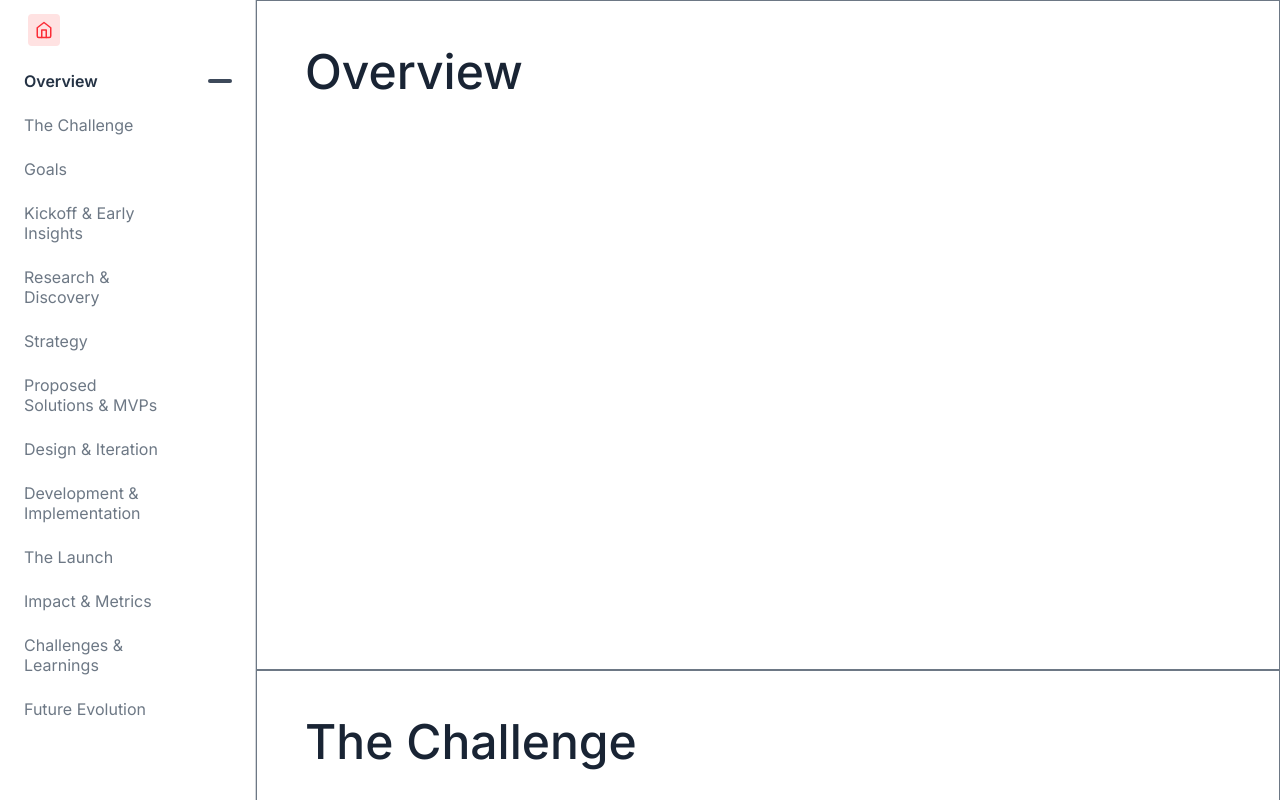
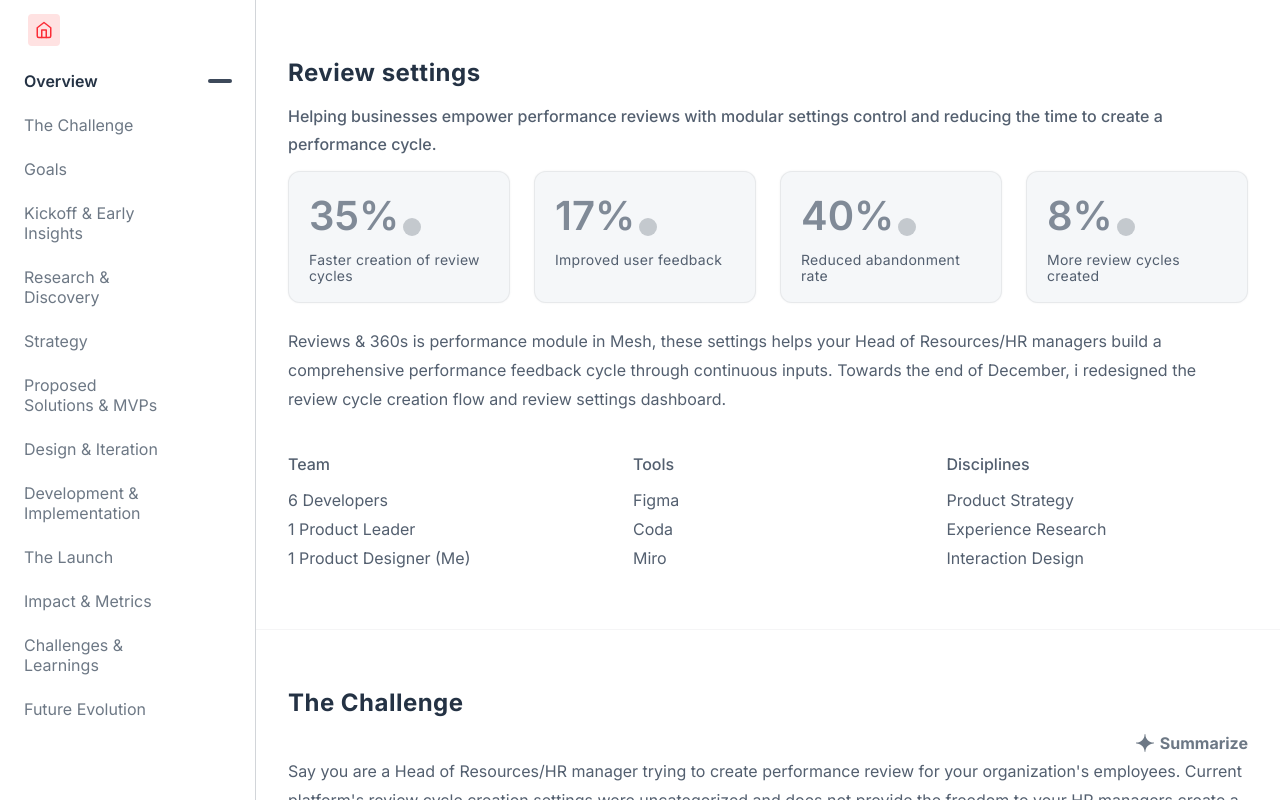
Before and after one commit to omgsumbody/port, a Next.js app: page /review-settings in a window 1280 px wide. Shown: the top 800 px of the page. Built offline with nearby package versions, Linux system fonts and the light colour scheme.

Commit message:
feat(review-settings): update layout and custom typography tokens

```diff
--- a/src/app/globals.css
+++ b/src/app/globals.css
@@ -28,3 +28,13 @@
   background-origin: border-box;
   background-clip: padding-box, border-box;
 }
+
+@layer components {
+  .text-body-m {
+    @apply font-sans font-medium text-[16px] leading-[1.8em] text-grey-70;
+  }
+
+  .text-body-r {
+    @apply font-sans font-normal text-[16px] leading-[1.8em] text-grey-70;
+  }
+}
--- a/src/app/review-settings/page.tsx
+++ b/src/app/review-settings/page.tsx
@@ -3,7 +3,7 @@
 import Link from 'next/link';
 import { NavItem } from '@/components/LeftNavbar';
 import SmartTextBlock from '@/components/SmartTextBlock';
-import { useEffect, useState, useRef } from 'react';
+import React, { useEffect, useState, useRef } from 'react';
 
 const SECTIONS = [
     'Overview',
@@ -104,14 +104,70 @@ export default function ReviewSettings() {
             {/* Main Page Content - sections added here corresponding strictly to nav items */}
             <main className="flex-1 relative">
                 {SECTIONS.map((section) => (
+                    <React.Fragment key={section}>
                     <section
-                        key={section}
                         id={section}
-                        className="h-[670px] w-full border border-grey-60 p-[48px] flex flex-col"
+                        className="flex flex-col items-center py-[56px] w-full"
                     >
-                        <h2 className="font-inter font-medium text-[48px] leading-[46px] text-grey-100 mb-[40px]">
-                            {section}
-                        </h2>
+                        <div className="flex flex-col items-start w-full max-w-[960px] gap-[12px]">
+                            {section === 'Overview' ? (
+                                <>
+                                    <h2 className="font-bold text-[24px] tracking-[0.02em] leading-[1.4em] text-grey-90">
+                                        Review settings
+                                    </h2>
+                                    <p className="text-body-m">Helping businesses empower performance reviews with modular settings control and reducing the time to create a performance cycle.</p>
+
+                                    <div className="flex flex-row w-full max-w-[960px] gap-[24px] h-fit">
+                                        {[
+                                            { value: '35%', subtitle: 'Faster creation of review cycles' },
+                                            { value: '17%', subtitle: 'Improved user feedback' },
+                                            { value: '40%', subtitle: 'Reduced abandonment rate' },
+                                            { value: '8%', subtitle: 'More review cycles created' }
+                                        ].map((stat, i) => (
+                                            <div key={i} className="flex-1 flex flex-col h-[132px] rounded-[12px] bg-[#f5f7f9] overflow-hidden border border-[#D9DCDE]/50 shadow-[0px_0px_2px_0px_rgba(217,220,222,0.4)] p-[20px] justify-start items-start gap-[12px]">
+                                                <div className="flex flex-row items-end">
+                                                    <span className="font-inter font-semibold text-grey-50 text-[40px] leading-[1.2em]">
+                                                        {stat.value}
+                                                    </span>
+                                                    <div className="w-[18px] h-[18px] ml-[4px] mb-[4px] bg-grey-20 rounded-full shrink-0"></div>
+                                                </div>
+                                                <div className="font-inter font-normal text-grey-70 text-[14px] tracking-[0.02em] leading-[16px] w-full">
+                                                    {stat.subtitle}
+                                                </div>
+                                            </div>
+                                        ))}
+                                    </div>
+
+                                    <p className="text-body-r mt-[12px]">
+                                        Reviews & 360s is performance module in Mesh, these settings helps your Head of Resources/HR managers build a comprehensive performance feedback cycle through continuous inputs. Towards the end of December, i redesigned the review cycle creation flow and review settings dashboard.
+                                    </p>
+
+                                    <div className="flex flex-row w-full max-w-[960px] gap-[12px] h-fit mt-[24px]">
+                                        <div className="flex flex-col gap-[8px] w-[333px]">
+                                            <div className="text-body-m">Team</div>
+                                            <div className="text-body-r whitespace-pre-wrap">
+                                                {`6 Developers\n1 Product Leader\n1 Product Designer (Me)`}
+                                            </div>
+                                        </div>
+                                        <div className="flex flex-col gap-[8px] flex-1">
+                                            <div className="text-body-m">Tools</div>
+                                            <div className="text-body-r whitespace-pre-wrap">
+                                                {`Figma\nCoda\nMiro`}
+                                            </div>
+                                        </div>
+                                        <div className="flex flex-col gap-[8px] flex-1">
+                                            <div className="text-body-m">Disciplines</div>
+                                            <div className="text-body-r whitespace-pre-wrap">
+                                                {`Product Strategy\nExperience Research\nInteraction Design`}
+                                            </div>
+                                        </div>
+                                    </div>
+                                </>
+                            ) : (
+                                <h2 className="font-bold text-[24px] tracking-[0.02em] leading-[1.4em] text-grey-90">
+                                    {section}
+                                </h2>
+                            )}
                         {section === 'The Challenge' && (
                             <SmartTextBlock
                                 originalText={`Say you are a Head of Resources/HR manager trying to create performance review for your organization's employees. Current platform's review cycle creation settings were uncategorized and does not provide the freedom to your HR managers create a cycle according to your organizations philosophy. This was also taking a toll on our CSMs as they need to babysit the cycle creation process every time an organization starts their custom employee performance review.`}
@@ -160,7 +216,12 @@ export default function ReviewSettings() {
                                 summaryText={`I executed a phased rollout under the 2024 three-phase release plan, supported by stakeholder communication, CSM-led onboarding, and dual release paths to safely transition both new and ongoing review cycles by businesses.`}
                             />
                         )}
+                        </div>
                     </section>
+
+                    {/* Divider that spans full relative width */}
+                    <div className="w-full h-[1px] bg-[#DADCDE]/28"></div>
+                </React.Fragment>
                 ))}
             </main>
         </div>
--- a/src/components/SmartTextBlock.tsx
+++ b/src/components/SmartTextBlock.tsx
@@ -149,10 +149,10 @@ export const SmartTextBlock: React.FC<SmartTextBlockProps> = ({ originalText, su
       </div>
 
       <div className="mt-[2px]">
-        <p className="font-inter text-[16px] leading-[1.8em] text-grey-100 m-0 whitespace-pre-wrap">
+        <p className="text-body-r m-0 whitespace-pre-wrap">
           {displayedText}
           {showCursor && (
-            <span className="animate-blink font-bold ml-[1px] inline-block font-inter text-grey-100">
+            <span className="animate-blink font-bold ml-[1px] inline-block font-inter text-grey-70">
               |
             </span>
           )}
```
